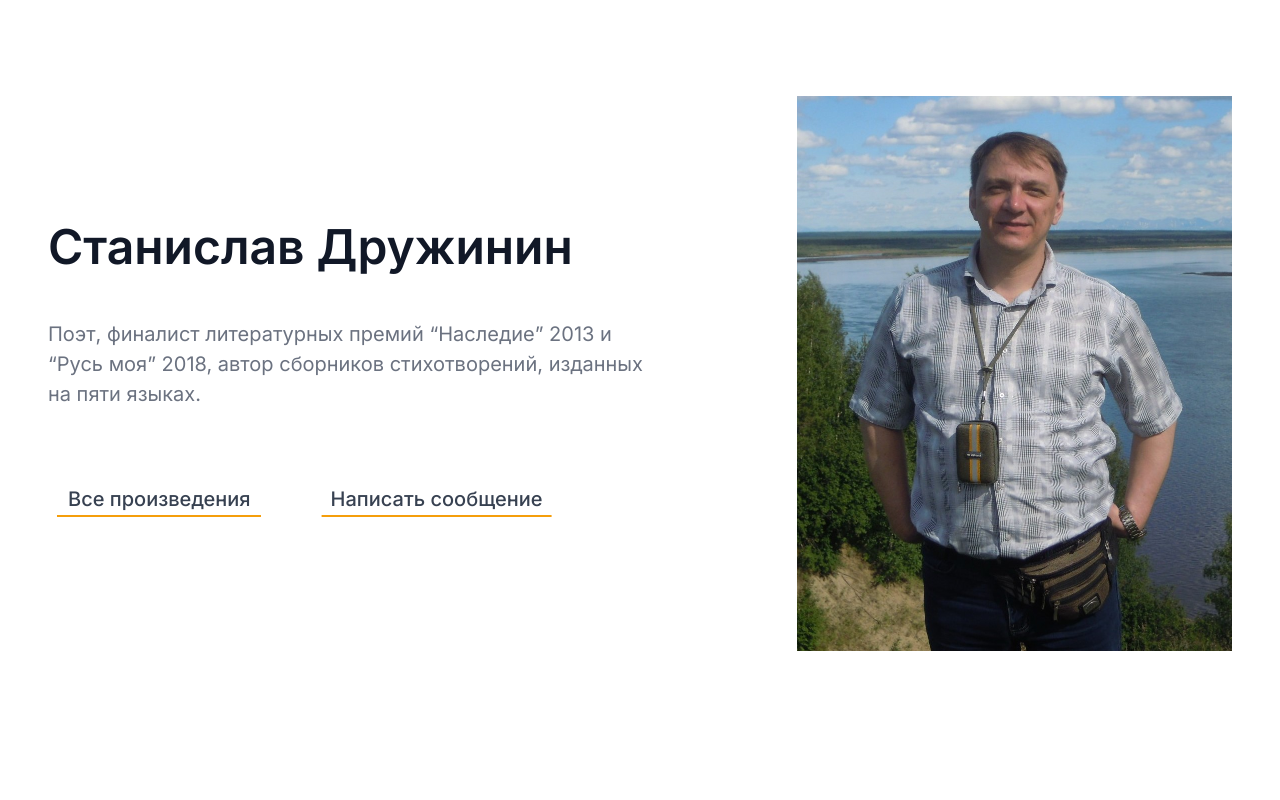
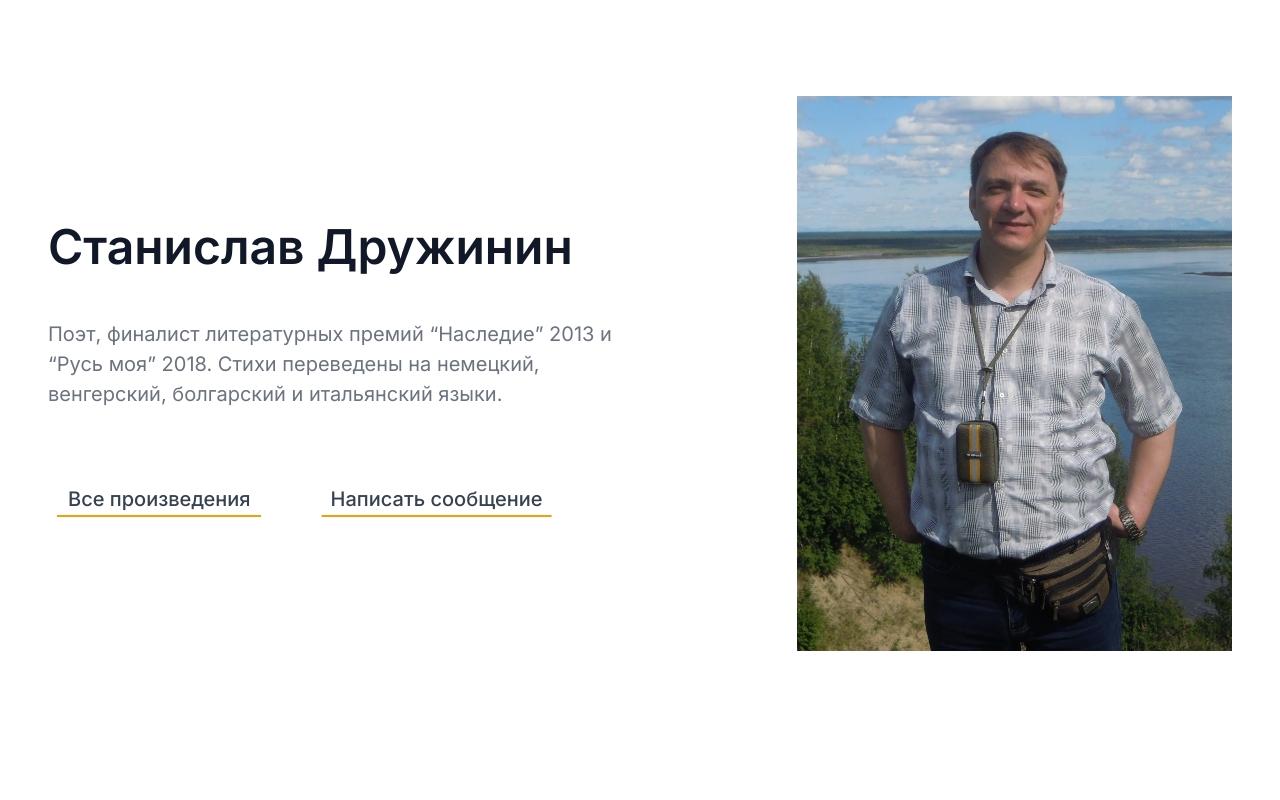
Before and after one commit to curyPD/poet-portfolio, a React (Create React App) app: page / in a window 1280 px wide. Shown: the top 800 px of the page. Built offline with nearby package versions, Linux system fonts and the light colour scheme.

Commit message:
Change hero text

```diff
--- a/src/components/Hero.js
+++ b/src/components/Hero.js
@@ -33,8 +33,8 @@ function Hero(props) {
                         >
                             Русь моя
                         </a>
-                        &rdquo; 2018, автор сборников стихотворений, изданных на
-                        пяти языках.
+                        &rdquo; 2018. Стихи переведены на немецкий, венгерский,
+                        болгарский и итальянский языки.
                     </p>
 
                     <div className="flex flex-col items-center justify-center gap-2 sm:flex-row sm:gap-8 lg:justify-start xl:gap-10">
```
